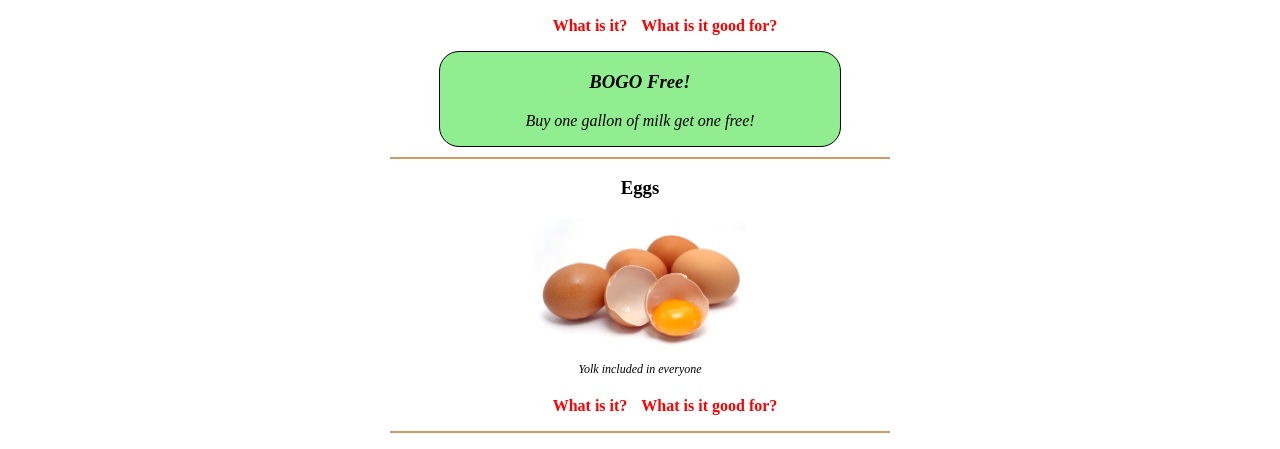
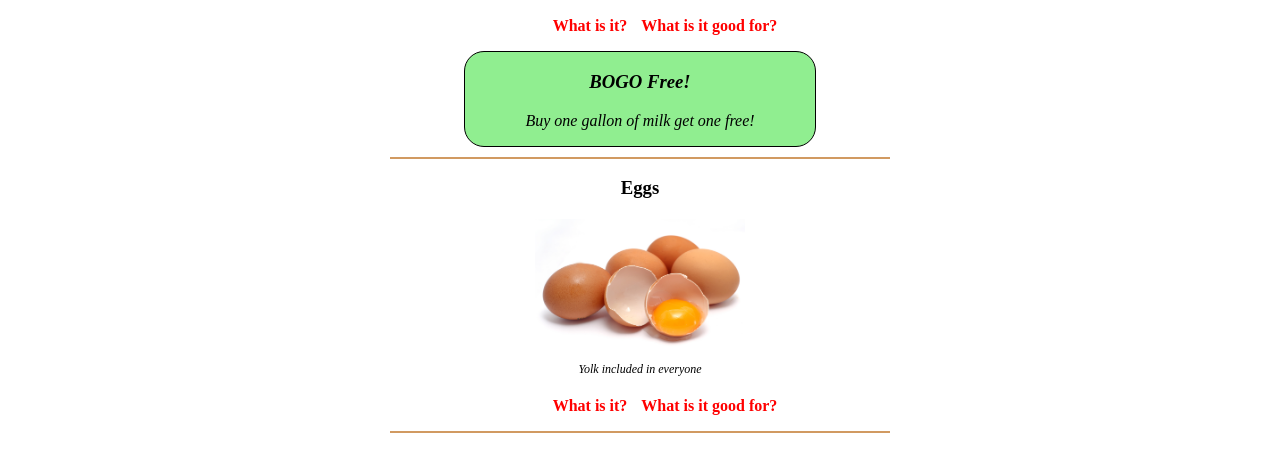
Before and after one commit to finchmar/MI-449-SS17-740-html-semantic-elements-5BSgA-, a plain HTML site: page index.html in a window 1280 px wide. Shown: the part 312-761 px from the top of the page. Drawn offline with Linux system fonts and the light colour scheme.

Commit message:
SEO and accessibility

```diff
--- a/style.css
+++ b/style.css
@@ -31,7 +31,7 @@ aside {
   border-style: solid;
   border-radius: 20px;
   margin:0 auto;
-  width: 400px;
+  width: 350px;
   background-color: lightgreen;
   margin-bottom: 10px;
 }
```
Also changed, not shown: index.html (+3 -0 lines).
